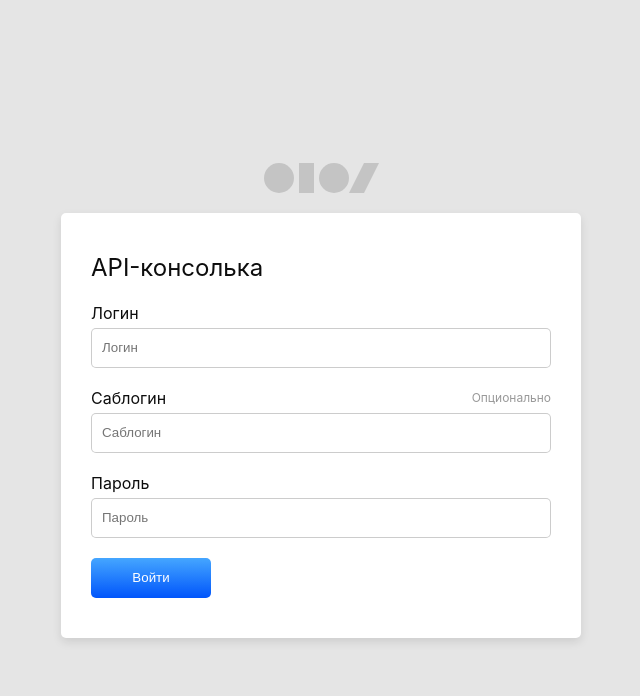
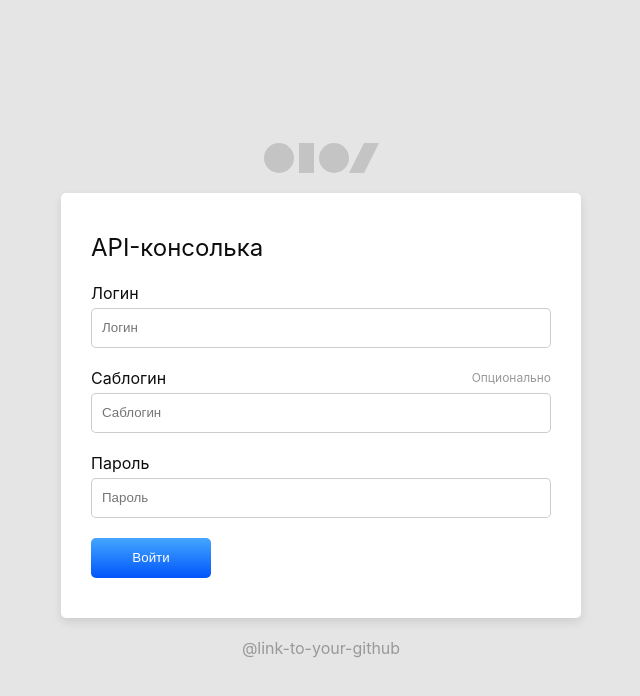
Before and after one commit to sataller/API-console, a React (Create React App) app: page / in a window 1280 px wide. Shown: the top 696 px of the page, without its empty margins (319-959 px from the left). Built offline with nearby package versions, Linux system fonts and the light colour scheme; what sendsay-api would draw is missing.

Commit message:
[WIP] fix layout: add GH link.

```diff
--- a/src/components/ConsolePage/ConsoleFooter.tsx
+++ b/src/components/ConsolePage/ConsoleFooter.tsx
@@ -3,6 +3,7 @@ import styled from 'styled-components';
 import CustomButton from '../reusibleComponents/CustomButton';
 import FormatButton from './FormatButton';
 import {Constants} from '../../constants';
+import LinkToGit from '../reusibleComponents/LinkToGit';
 
 type FooterPropsType = {
   formatJson: () => void;
@@ -34,25 +35,3 @@ const Wrapper = styled.div`
   padding: 15px;
   border-top: 1px solid rgba(0, 0, 0, 0.2);
 `;
-
-const LinkToGit = styled.div`
-  font-family: SF Pro Text;
-  font-style: normal;
-  font-weight: normal;
-  font-size: 16px;
-  line-height: 20px;
-
-  display: flex;
-  align-items: center;
-
-  color: #999999;
-
-  &:hover {
-    color: orange;
-    cursor: pointer;
-  }
-
-  &:focus {
-    color: orange;
-  }
-`;
--- a/src/components/LoginPage/Login.tsx
+++ b/src/components/LoginPage/Login.tsx
@@ -11,6 +11,7 @@ import {asyncLoginAction} from '../../store/sags/asyncActions';
 import {useAppDispatch, useAppSelector} from '../../hooks/redux';
 import {setError} from '../../store/reducers/authReducer';
 import {Constants} from '../../constants';
+import LinkToGit from '../reusibleComponents/LinkToGit';
 
 export type FormikValuesType = {
   login: string;
@@ -124,6 +125,7 @@ const Login = () => {
           text={Constants.Login}
         />
       </Form>
+      <LinkToGit>@link-to-your-github</LinkToGit>
     </Wrapper>
   );
 };
--- a/src/components/LoginPage/LoginStyles.ts
+++ b/src/components/LoginPage/LoginStyles.ts
@@ -1,4 +1,4 @@
-import styled from "styled-components";
+import styled from 'styled-components';
 
 export const Title = styled.h1`
   font-family: SF Pro Text;
@@ -46,7 +46,7 @@ export const Form = styled.form`
   box-shadow: 0 4px 10px rgba(0, 0, 0, 0.1);
   border-radius: 5px;
   padding: 40px 30px;
-  margin-top: 20px;
+  margin: 20px 0;
   @media (max-width: 550px) {
     width: 300px;
   }
--- /dev/null
+++ b/src/components/reusibleComponents/LinkToGit.tsx
@@ -0,0 +1,30 @@
+import React from 'react';
+import styled from 'styled-components';
+
+const LinkToGit = ({children}: {children: string}) => {
+  return <LinkToGitWrapper>{children}</LinkToGitWrapper>;
+};
+
+export default LinkToGit;
+
+export const LinkToGitWrapper = styled.div`
+  font-family: SF Pro Text;
+  font-style: normal;
+  font-weight: normal;
+  font-size: 16px;
+  line-height: 20px;
+
+  display: flex;
+  align-items: center;
+
+  color: #999999;
+
+  &:hover {
+    color: orange;
+    cursor: pointer;
+  }
+
+  &:focus {
+    color: orange;
+  }
+`;
```
